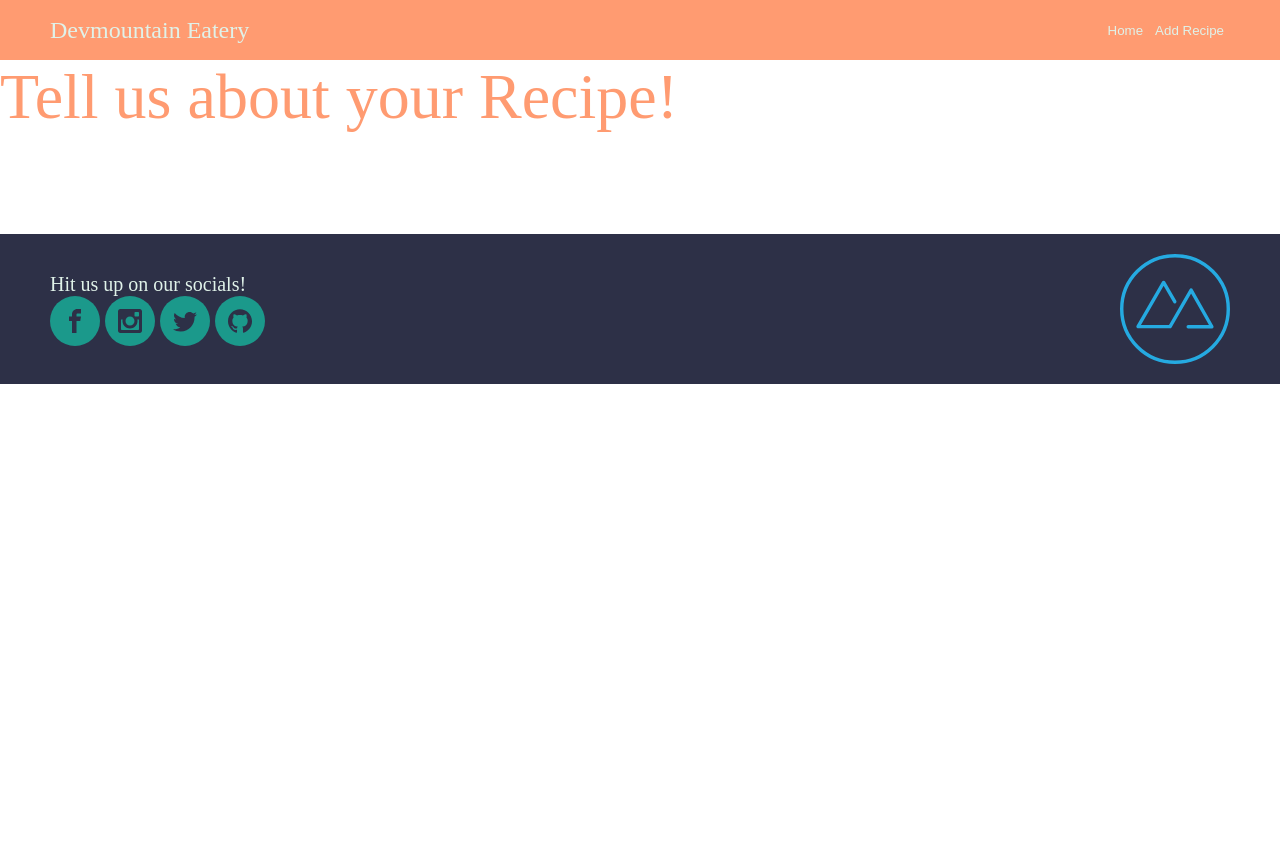
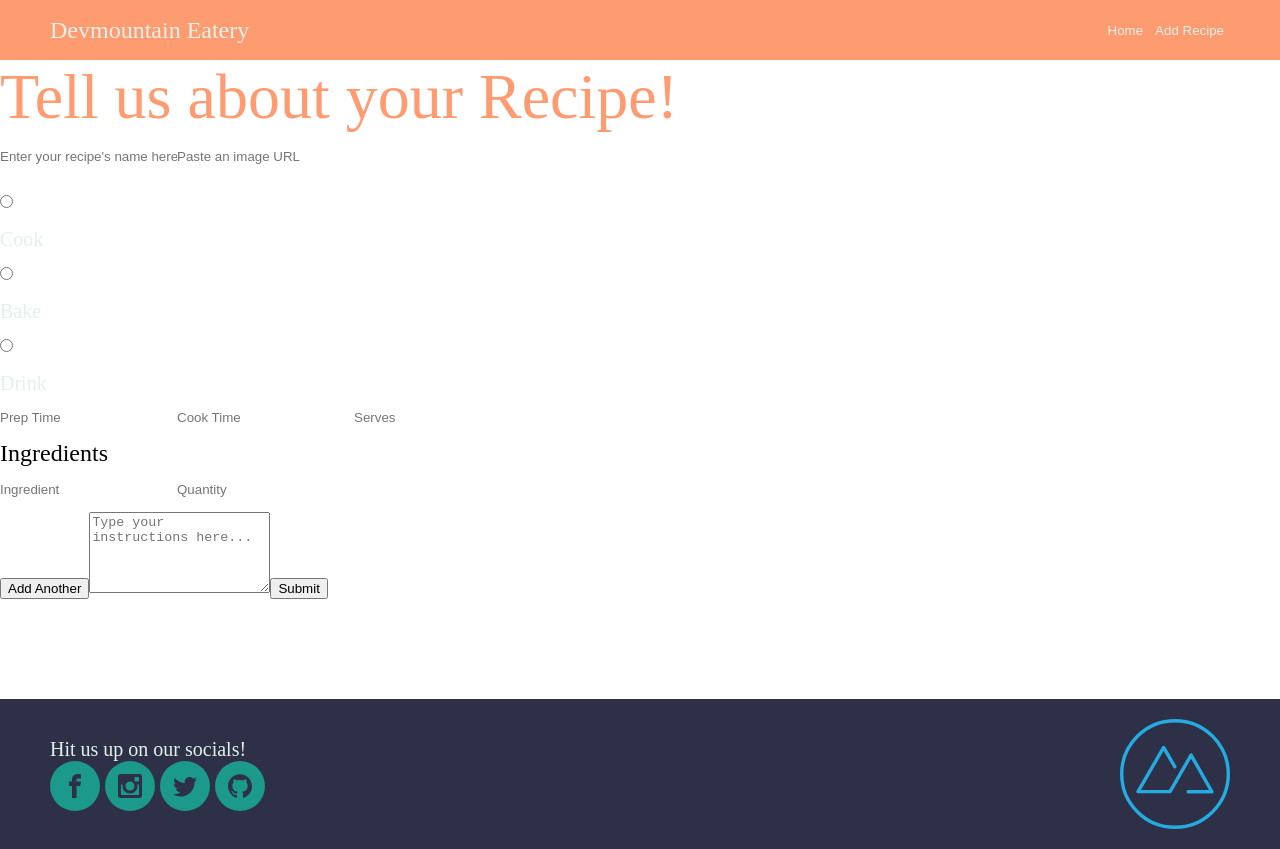
Before and after one commit to bvasquez22/ReactProj3, a React (Create React App) app: page /newRecipe in a window 1280 px wide. Before the commit the page ends 800 px from the top, so only its background shows below. Built offline with nearby package versions, Linux system fonts and the light colour scheme; the HTML template or start-up script is replaced by a standard one.

Commit message:
Step 4 complete - RecipeScreen code finished... still needs styling

```diff
--- a/src/components/newRecipeComponents/NewRecipeScreen.jsx
+++ b/src/components/newRecipeComponents/NewRecipeScreen.jsx
@@ -1,19 +1,40 @@
-import React from "react";
+import React, { useState } from "react";
 import { Formik } from "formik";
 
 const NewRecipeScreen = () => {
-  const initialValues = {
-    type: '',
-    recipeName: '',
-    imageURL: '',
-    prepTime: '',
-    cookTime: '',
-    serves: '',
-    ingredients: [],
-    instructions: '',
+  const [ingredients, setIngredients] = useState([]);
+  const [name, setName] = useState("");
+  const [quantity, setQuantity] = useState("");
+
+  const addIngredients = () => {
+    setIngredients([...ingredients, { name, quantity }]);
+    setName("");
+    setQuantity("");
   };
 
-  const onSubmit = (values) => console.log(values)
+  const initialValues = {
+    type: "",
+    recipeName: "",
+    imageURL: "",
+    prepTime: "",
+    cookTime: "",
+    serves: "",
+    ingredients: [],
+    instructions: "",
+  };
+
+  const onSubmit = (values) => {
+    values.ingredients = ingredients;
+    console.log(values);
+  };
+
+  const ingredientList = ingredients.map((ing) => {
+    return (
+      <li>
+        {ing.quantity} {ing.name}
+      </li>
+    );
+  });
 
   return (
     <section>
@@ -21,7 +42,102 @@ const NewRecipeScreen = () => {
       <Formik initialValues={initialValues} onSubmit={onSubmit}>
         {({ values, handleChange, handleSubmit }) => (
           <form onSubmit={handleSubmit}>
-
+            <div>
+              <input
+                placeholder="Enter your recipe's name here..."
+                value={values.recipeName}
+                onChange={handleChange}
+                name="recipeName"
+              />
+              <input
+                placeholder="Paste an image URL"
+                value={values.imageURL}
+                onChange={handleChange}
+                name="imageURL"
+              />
+            </div>
+            <div>
+              <span>
+                <input
+                  type="radio"
+                  value="Cook"
+                  onChange={handleChange}
+                  name="type"
+                />
+                <h5>Cook</h5>
+              </span>
+              <span>
+                <input
+                  type="radio"
+                  value="Bake"
+                  onChange={handleChange}
+                  name="type"
+                />
+                <h5>Bake</h5>
+              </span>
+              <span>
+                <input
+                  type="radio"
+                  value="Drink"
+                  onChange={handleChange}
+                  name="type"
+                />
+                <h5>Drink</h5>
+              </span>
+            </div>
+            <div>
+              <input
+                placeholder="Prep Time"
+                value={values.prepTime}
+                onChange={handleChange}
+                name="prepTime"
+              />
+              <input
+                placeholder="Cook Time"
+                value={values.cookTime}
+                onChange={handleChange}
+                name="cookTime"
+              />
+              <input
+                placeholder="Serves"
+                value={values.serves}
+                onChange={handleChange}
+                name="serves"
+              />
+            </div>
+            <h3>Ingredients</h3>
+            <div>
+              <div>
+                <input
+                  placeholder="Ingredient"
+                  value={name}
+                  onChange={(e) => setName(e.target.value)}
+                />
+                <input
+                  placeholder="Quantity"
+                  value={quantity}
+                  onChange={(e) => setQuantity(e.target.value)}
+                />
+              </div>
+              <ul><ingredientList/></ul>
+            </div>
+            <button
+              type="button"
+              className="ingredient-btn"
+              onClick={addIngredients}
+            >
+              Add Another
+            </button>
+            <textarea
+              placeholder="Type your instructions here..."
+              rows={5}
+              value={values.instructions}
+              onChange={handleChange}
+              name="instructions"
+            />
+            <button type="submit" className="submit-btn">
+              Submit
+            </button>
           </form>
         )}
       </Formik>
```
